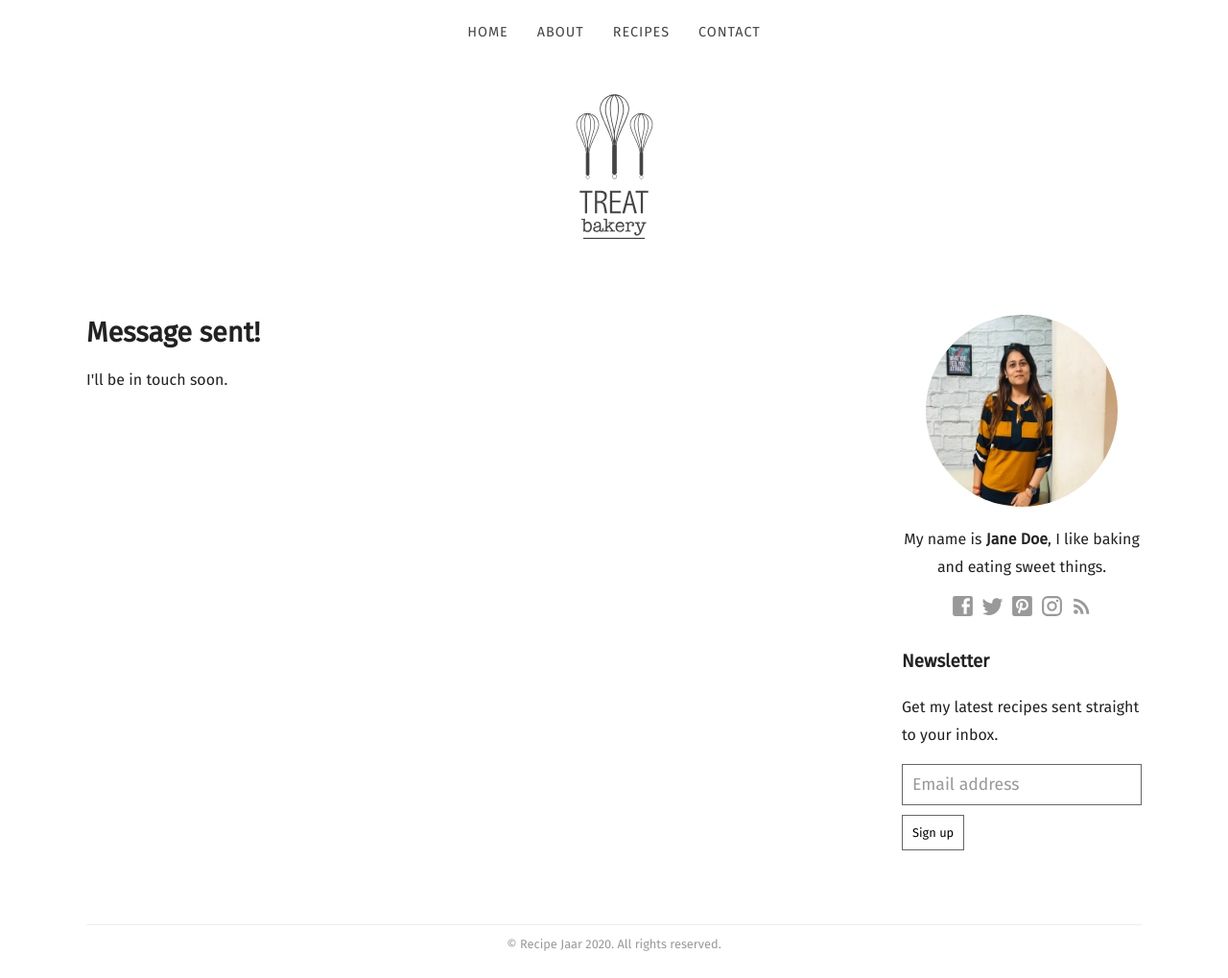
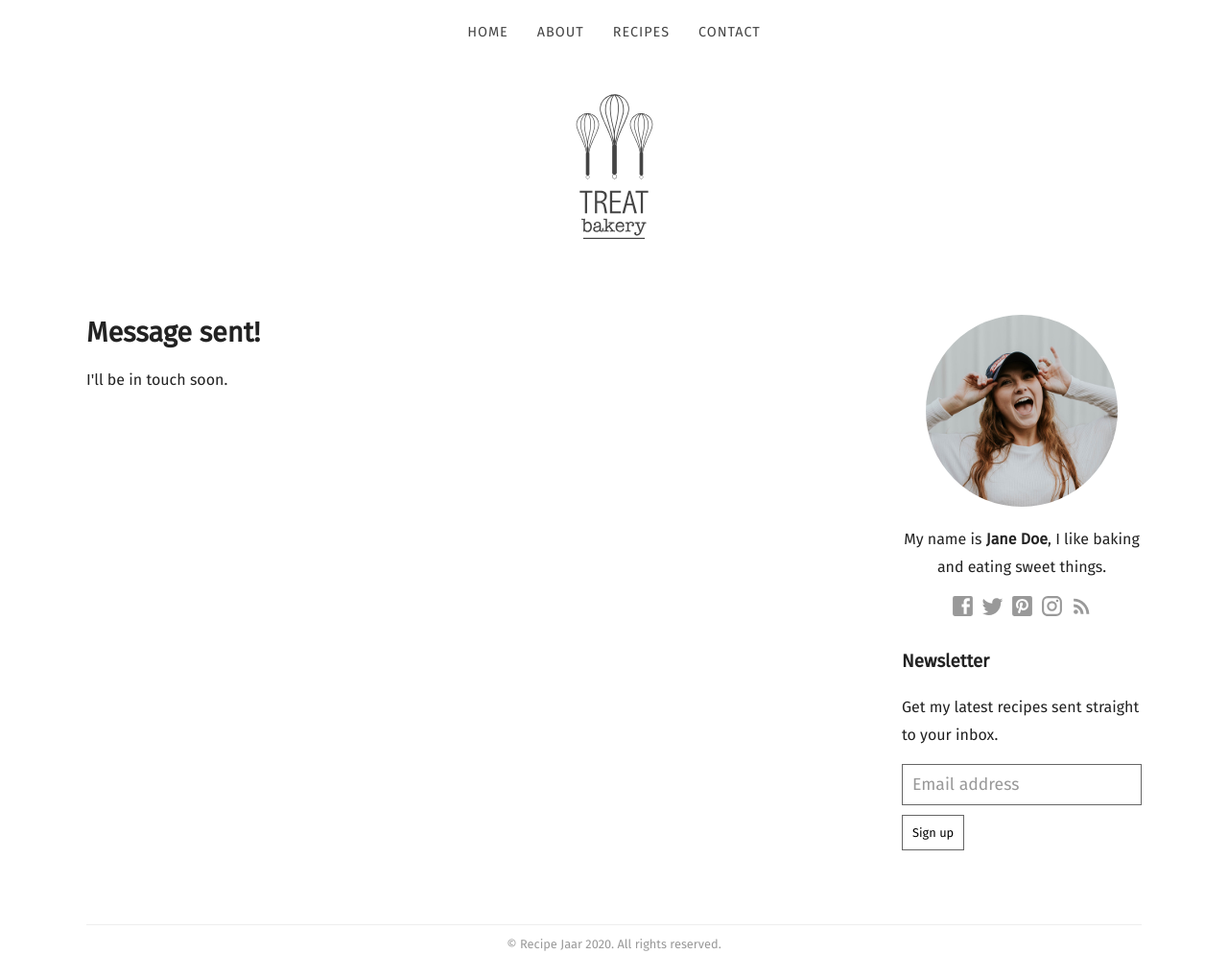
Before and after one commit to recipejaar/recipejaar.github.io, a Jekyll site: the page built from contact-success.html, in a window 1280 px wide and 1019 px high. Shown: the whole window at 96% size. Built offline with Jekyll 4.4.1, drawn with Linux system fonts in a browser that asks for light colours; some web fonts are replaced.

Commit message:
image changed reversed

```diff
--- a/_data/sidebar.yml
+++ b/_data/sidebar.yml
@@ -1,4 +1,4 @@
-author_image: /images/author.jpg
+author_image: /images/author2.jpg
 description_markdown: "My name is **Jane Doe**, I like baking and eating sweet things."
 facebook: CloudCannon
 twitter: CloudCannonApp
```
